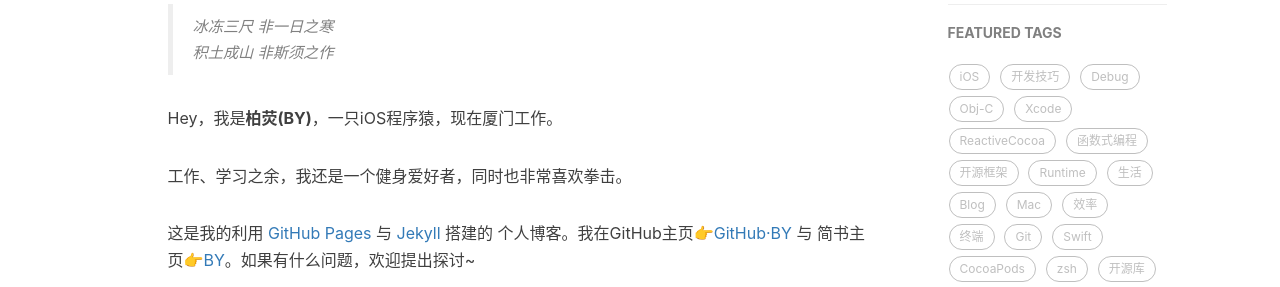
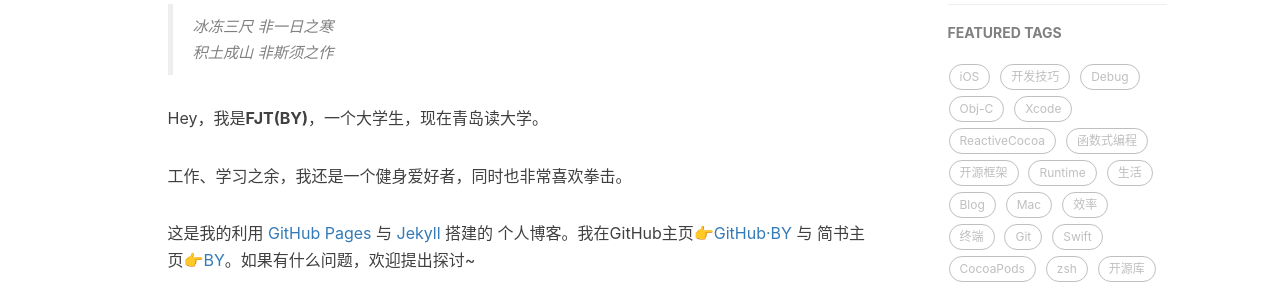
Before and after one commit to fanjiteng/fanjiteng.github.io, a Jekyll site: the page built from about.html, in a window 1280 px wide. Shown: the part 454-741 px from the top of the page. Built offline with Jekyll 4.4.1, drawn with Linux system fonts in a browser that asks for light colours; nearby versions of some CDN libraries; comment, search, counter and statistics services are not loaded.

Commit message:
Update about.html

```diff
--- a/about.html
+++ b/about.html
@@ -18,7 +18,7 @@ header-img: "img/post-bg-rwd.jpg"
     <blockquote><p>冰冻三尺 非一日之寒<br>
     积土成山 非斯须之作</p></blockquote>
 
-    <p>Hey，我是<strong>柏荧(BY)</strong>，一只iOS程序猿，现在厦门工作。</p>
+    <p>Hey，我是<strong>FJT(BY)</strong>，一个大学生，现在青岛读大学。</p>
 
     <p>工作、学习之余，我还是一个健身爱好者，同时也非常喜欢拳击。</p>
 
```
